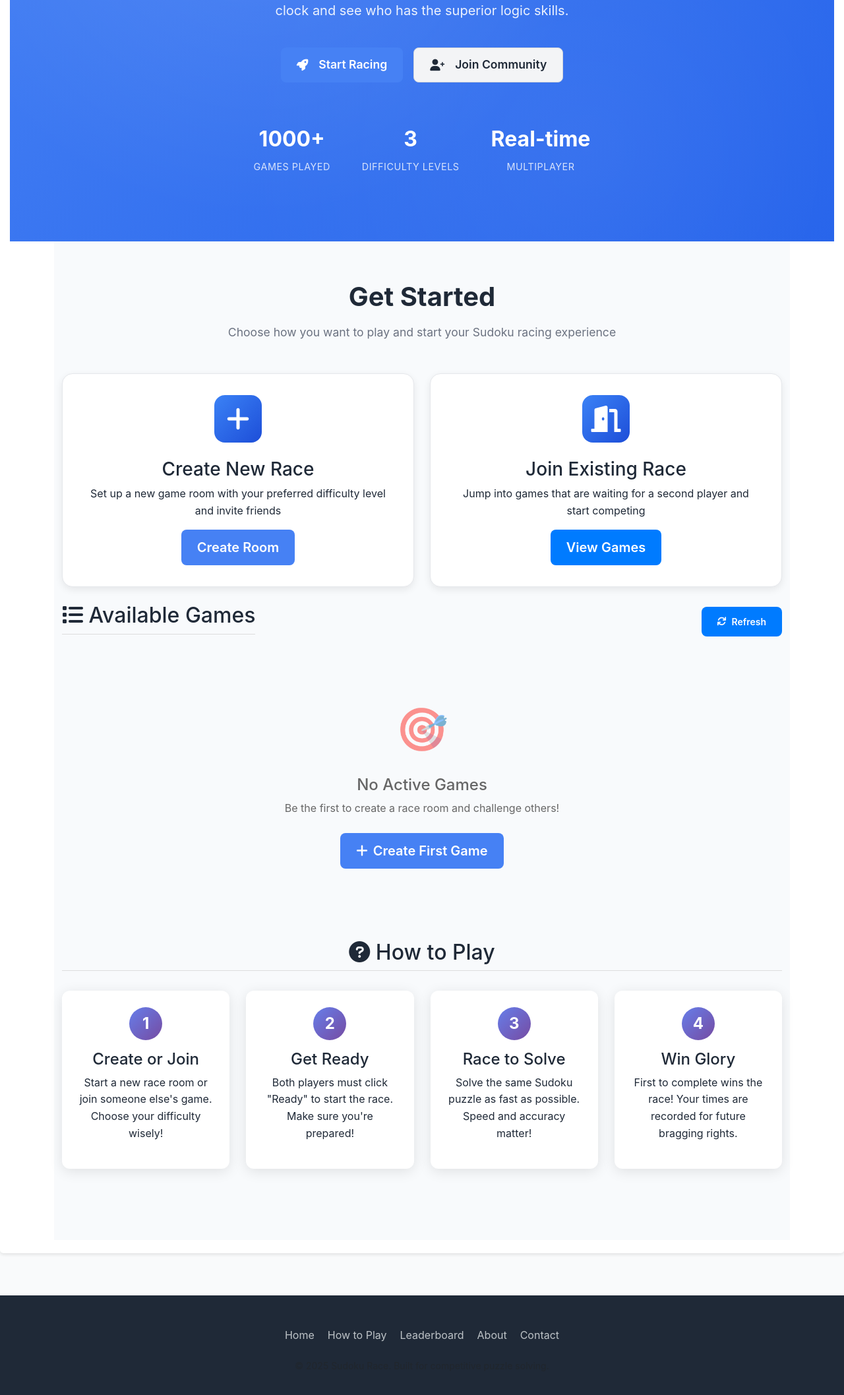
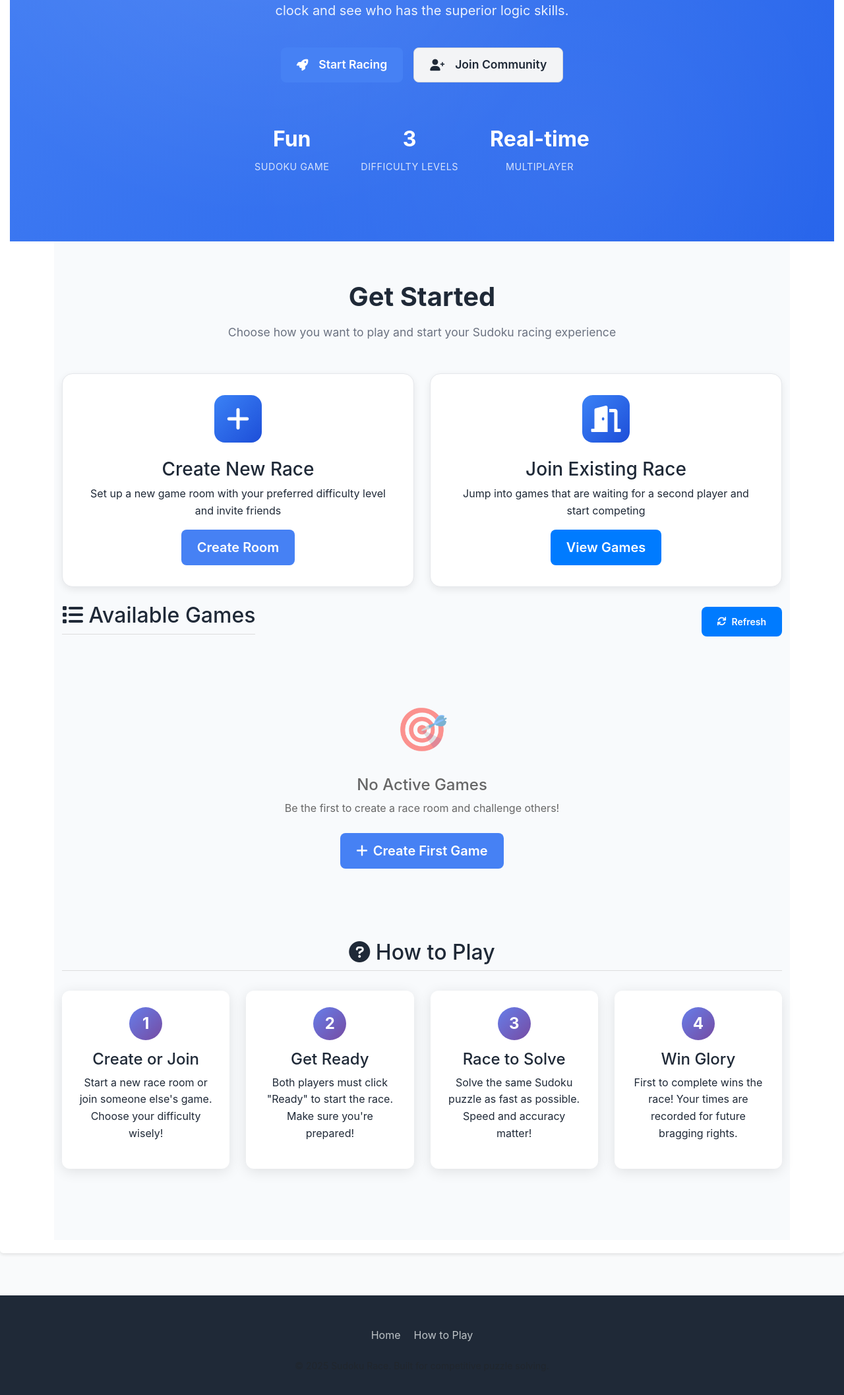
Before and after one commit to AECHE7/2PSUDOKU, a Django app: template templates/game/index.html in a window 1280 px wide. Shown: the part 417-2532 px from the top of the page at 66% size. Run offline with Django 3.2, Linux system fonts and the light colour scheme; the template is opened without the code that fills it, so the values that code supplies are empty.

Commit message:
Clean up UI elements: Remove placeholder menu items and update stats display
- Remove Profile and My Stats dropdown items from user menu in base.html
- Remove placeholder footer links (Leaderboard, About, Contact) from base.html
- Update hero stats to show 'Fun Sudoku Game' instead of '1000+ Games Played'
- Streamline navigation to focus on core functionality

```diff
--- a/templates/base.html
+++ b/templates/base.html
@@ -295,9 +295,6 @@
                   {{ user.username }}
                 </button>
                 <ul class="dropdown-menu">
-                  <li><a class="dropdown-item" href="#"><i class="fas fa-user"></i> Profile</a></li>
-                  <li><a class="dropdown-item" href="#"><i class="fas fa-trophy"></i> My Stats</a></li>
-                  <li><hr class="dropdown-divider"></li>
                   <li><a class="dropdown-item" href="{% url 'logout' %}"><i class="fas fa-sign-out-alt"></i> Logout</a></li>
                 </ul>
               </div>
@@ -338,9 +335,6 @@
         <div class="footer-links">
           <a href="{% url 'index' %}">Home</a>
           <a href="#">How to Play</a>
-          <a href="#">Leaderboard</a>
-          <a href="#">About</a>
-          <a href="#">Contact</a>
         </div>
         <div class="text-center">
           <small class="text-muted">
--- a/templates/game/index.html
+++ b/templates/game/index.html
@@ -277,8 +277,8 @@
           </div>
           <div class="hero-stats">
             <div class="stat">
-              <span class="stat-number">1000+</span>
-              <span class="stat-label">Games Played</span>
+              <span class="stat-number">Fun</span>
+              <span class="stat-label">Sudoku Game</span>
             </div>
             <div class="stat">
               <span class="stat-number">3</span>
```
